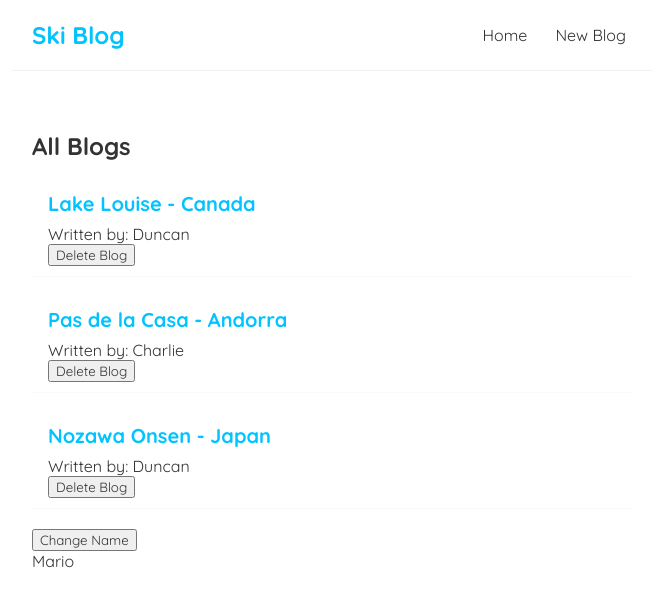
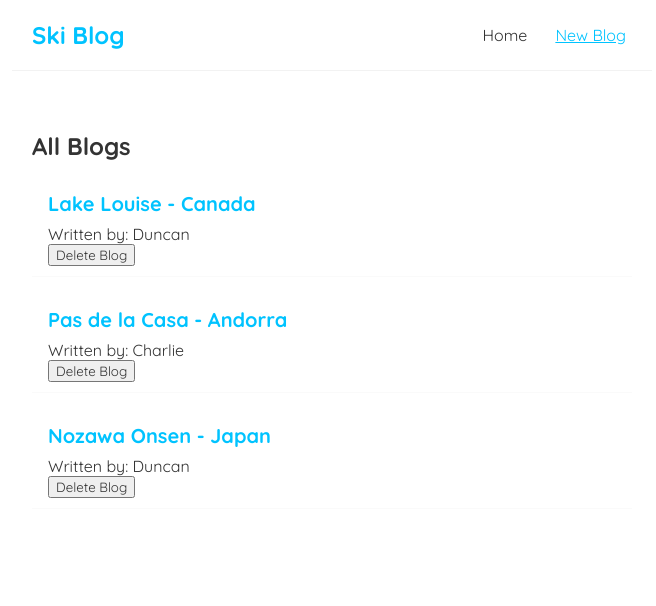
Before and after one commit to DuncanCaplan/React-Practice, a React (Vite) app: page /create in a window 1280 px wide. Shown: the top 606 px of the page, without its empty margins (308-964 px from the left). Built offline with nearby package versions, Linux system fonts and the light colour scheme; data requests are answered from the project's data file.

Commit message:
conditional loading message

```diff
--- /dev/null
+++ b/data/db.json
@@ -0,0 +1,22 @@
+{
+    "blogs": [
+        {
+            "title": "Lake Louise - Canada",
+            "body": "Skiing in Lake Louise, nestled in the Canadian Rockies, offers a thrilling experience amidst stunning natural beauty. With diverse terrain catering to all skill levels, world-class snow conditions, and some of North America's longest runs, it's a paradise for skiers and snowboarders alike. Families will find beginner-friendly areas and childcare options, while après-ski activities and wildlife sightings enhance the overall experience. Easily accessible from Banff and Calgary, Lake Louise is a must-visit destination for those seeking a memorable winter adventure.",
+            "author": "Duncan",
+            "id": 1
+        },
+        {
+            "title": "Pas de la Casa - Andorra",
+            "body": "Skiing in Pas de la Casa, located in the Grandvalira ski area of Andorra, offers an exhilarating experience with a focus on affordability and vibrant apres-ski culture. Skiers and snowboarders can enjoy a wide range of terrain suitable for all levels, along with excellent snow conditions. The resort features long, well-groomed runs, terrain parks for freestyle enthusiasts, and plenty of opportunities for off-piste adventures. Pas de la Casa is known for its lively nightlife scene, making it a popular choice for younger and budget-conscious travelers. With easy access to neighboring resorts and a variety of dining and entertainment options, it's a bustling and accessible destination for winter sports enthusiasts.",
+            "author": "Charlie",
+            "id": 2
+        },
+        {
+            "title": "Nozawa Onsen - Japan",
+            "body": "Skiing in Nozawa Onsen, Japan, offers a unique and culturally immersive experience. The resort, nestled in the Japanese Alps, provides skiers and snowboarders with diverse terrain suitable for all skill levels, from beginners to experts. Nozawa Onsen is renowned for its abundant, high-quality powder snow, ensuring exceptional conditions throughout the season. Beyond the slopes, visitors can soak in the traditional hot springs (onsen), explore the charming village with its historic architecture, and savor delicious Japanese cuisine. The resort's rich cultural heritage and welcoming atmosphere make it a fantastic choice for those seeking a blend of world-class skiing and authentic Japanese hospitality.",
+            "author": "Duncan",
+            "is": 3
+        }
+    ]
+}
--- a/package.json
+++ b/package.json
@@ -10,6 +10,7 @@
     "preview": "vite preview"
   },
   "dependencies": {
+    "axios": "^1.5.0",
     "react": "^18.2.0",
     "react-dom": "^18.2.0",
     "react-router-dom": "^6.15.0"
--- a/src/App.jsx
+++ b/src/App.jsx
@@ -1,13 +1,16 @@
 // App.jsx is root component of application - first to be rendered to the DOM
 import { NavBar, Home } from "./components";
+import { Routes, Route } from "react-router-dom";
 
 const App = () => {
     return (
         <div className="App">
-            <NavBar />
-            <div className="content">
-                <Home />
-            </div>
+            <Routes>
+                <Route path="/" element={<NavBar />}>
+                    <Route index element={<Home />} />
+                    <Route path="/create" element={<Home />} />
+                </Route>
+            </Routes>
         </div>
     );
 };
--- a/src/components/Home/index.jsx
+++ b/src/components/Home/index.jsx
@@ -1,44 +1,31 @@
 import React from "react";
 import { useState, useEffect } from "react";
 import BlogList from "../BlogList";
+import axios from "axios";
 
 const Home = () => {
-    const [blogs, setBlogs] = useState([
-        {
-            title: "Lake Louise - Canada",
-            body: "Skiing in Lake Louise, nestled in the Canadian Rockies, offers a thrilling experience amidst stunning natural beauty. With diverse terrain catering to all skill levels, world-class snow conditions, and some of North America's longest runs, it's a paradise for skiers and snowboarders alike. Families will find beginner-friendly areas and childcare options, while après-ski activities and wildlife sightings enhance the overall experience. Easily accessible from Banff and Calgary, Lake Louise is a must-visit destination for those seeking a memorable winter adventure.",
-            author: "Duncan",
-            id: 1,
-        },
-        {
-            title: "Pas de la Casa - Andorra",
-            body: "Skiing in Pas de la Casa, located in the Grandvalira ski area of Andorra, offers an exhilarating experience with a focus on affordability and vibrant apres-ski culture. Skiers and snowboarders can enjoy a wide range of terrain suitable for all levels, along with excellent snow conditions. The resort features long, well-groomed runs, terrain parks for freestyle enthusiasts, and plenty of opportunities for off-piste adventures. Pas de la Casa is known for its lively nightlife scene, making it a popular choice for younger and budget-conscious travelers. With easy access to neighboring resorts and a variety of dining and entertainment options, it's a bustling and accessible destination for winter sports enthusiasts.",
-            author: "Charlie",
-            id: 2,
-        },
-        {
-            title: "Nozawa Onsen - Japan",
-            body: "Skiing in Nozawa Onsen, Japan, offers a unique and culturally immersive experience. The resort, nestled in the Japanese Alps, provides skiers and snowboarders with diverse terrain suitable for all skill levels, from beginners to experts. Nozawa Onsen is renowned for its abundant, high-quality powder snow, ensuring exceptional conditions throughout the season. Beyond the slopes, visitors can soak in the traditional hot springs (onsen), explore the charming village with its historic architecture, and savor delicious Japanese cuisine. The resort's rich cultural heritage and welcoming atmosphere make it a fantastic choice for those seeking a blend of world-class skiing and authentic Japanese hospitality.",
-            author: "Duncan",
-            id: 3,
-        },
-    ]);
-
-    const [name, setName] = useState("Mario");
-
-    useEffect(() => {
-        console.log("BING");
-    }, [name]);
+    const [blogs, setBlogs] = useState([]);
+    const [isPending, setIsPending] = useState(true);
 
     const handleDelete = id => {
         const newBlogs = blogs.filter(blog => blog.id !== id);
         setBlogs(newBlogs);
     };
+
+    useEffect(() => {
+        setTimeout(() => {
+            axios.get("http://localhost:8000/blogs").then(res => {
+                console.log(res.data);
+                setBlogs(res.data);
+                setIsPending(false);
+            });
+        }, 500);
+    }, []);
+
     return (
         <div className="home">
+            {isPending && <div>Loading...</div>}
             <BlogList blogs={blogs} title="All Blogs" handleDelete={handleDelete} />
-            <button onClick={() => setName("Luigi")}>Change Name</button>
-            <p>{name}</p>
         </div>
     );
 };
--- a/src/components/NavBar/index.jsx
+++ b/src/components/NavBar/index.jsx
@@ -1,14 +1,20 @@
 import React from "react";
+import { NavLink, Outlet } from "react-router-dom";
 
 const NavBar = () => {
     return (
-        <nav className="navbar">
-            <h1>Ski Blog</h1>
-            <div className="links">
-                <a href="/">Home</a>
-                <a href="/create">New Blog</a>
-            </div>
-        </nav>
+        <>
+            <nav className="navbar">
+                <h1>Ski Blog</h1>
+                <div className="links">
+                    <NavLink to="/">Home</NavLink>
+                    <NavLink to="/create">New Blog</NavLink>
+                </div>
+            </nav>
+            <main>
+                <Outlet />
+            </main>
+        </>
     );
 };
 
--- a/src/index.css
+++ b/src/index.css
@@ -28,7 +28,13 @@
 .navbar a:hover {
     color: rgb(0, 195, 255);
 }
-.content {
+
+.navbar a.active {
+    text-decoration: underline;
+    color: rgb(0, 195, 255);
+}
+
+main {
     max-width: 600px;
     margin: 40px auto;
     padding: 20px;
```
Also changed, not shown: 1 other file (tests, documents, lock files or other folders).
